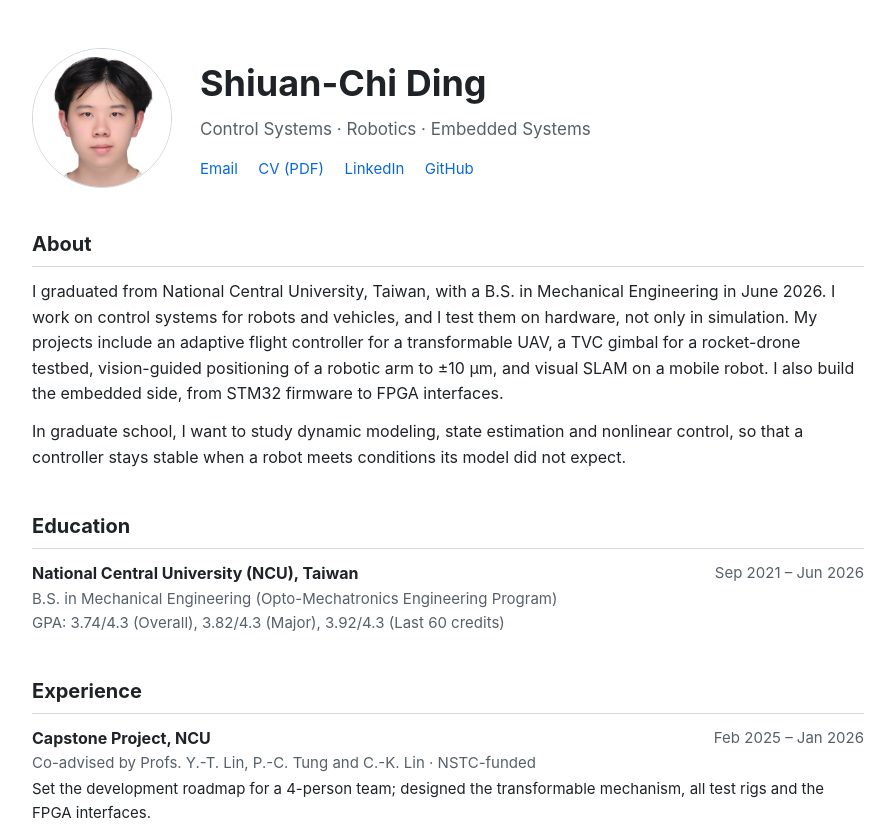
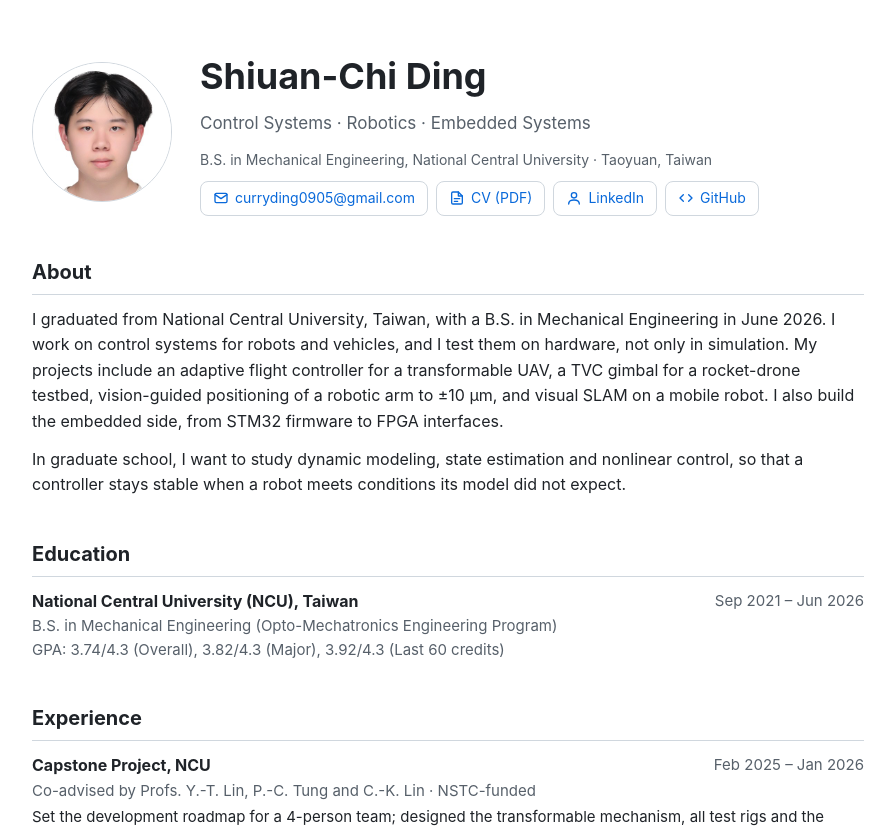
Before and after one commit to shiuanchi-ding/shiuanchi-ding.github.io, a plain HTML site: page index.html in a window 1280 px wide. Shown: the top 828 px of the page, without its empty margins (192-1087 px from the left). Drawn offline with Linux system fonts and the light colour scheme.

Commit message:
Add files via upload

```diff
--- a/index.html
+++ b/index.html
@@ -18,8 +18,15 @@
   .photo { width: 140px; height: 140px; border-radius: 50%; object-fit: cover; border: 1px solid #d0d7de; }
   h1 { font-size: 36px; margin: 0; font-weight: 700; }
   .tagline { font-size: 17px; color: #57606a; margin: 4px 0 12px; }
-  .links a { color: #0969da; text-decoration: none; margin-right: 16px; font-size: 15px; }
-  .links a:hover { text-decoration: underline; }
+  .links { display: flex; flex-wrap: wrap; gap: 8px; margin-top: 4px; }
+  .links a {
+    display: inline-flex; align-items: center; gap: 6px; padding: 5px 12px;
+    border: 1px solid #d0d7de; border-radius: 8px; color: #0969da;
+    text-decoration: none; font-size: 14px;
+  }
+  .links a:hover { border-color: #0969da; background: #f6f8fa; }
+  .links svg { width: 16px; height: 16px; stroke: currentColor; fill: none; stroke-width: 2; stroke-linecap: round; stroke-linejoin: round; }
+  .loc { font-size: 14px; color: #57606a; margin: 0 0 10px; }
   h2 {
     font-size: 20px; margin: 40px 0 12px; padding-bottom: 6px;
     border-bottom: 1px solid #d0d7de;
@@ -63,11 +70,12 @@
     <div>
       <h1>Shiuan-Chi Ding</h1>
       <p class="tagline">Control Systems · Robotics · Embedded Systems</p>
+      <p class="loc">B.S. in Mechanical Engineering, National Central University · Taoyuan, Taiwan</p>
       <div class="links">
-        <a href="mailto:curryding0905@gmail.com">Email</a>
-        <a href="files/CV.pdf">CV (PDF)</a>
-        <a href="https://www.linkedin.com/in/shiuan-chi-ding">LinkedIn</a>
-        <a href="https://github.com/shiuanchi-ding">GitHub</a>
+        <a href="mailto:curryding0905@gmail.com"><svg viewBox="0 0 24 24"><rect x="3" y="5" width="18" height="14" rx="2"/><path d="M3 7l9 6 9-6"/></svg>curryding0905@gmail.com</a>
+        <a href="files/CV.pdf"><svg viewBox="0 0 24 24"><path d="M14 3H6a2 2 0 0 0-2 2v14a2 2 0 0 0 2 2h12a2 2 0 0 0 2-2V9z"/><path d="M14 3v6h6"/><path d="M8 13h8M8 17h5"/></svg>CV (PDF)</a>
+        <a href="https://www.linkedin.com/in/shiuan-chi-ding"><svg viewBox="0 0 24 24"><circle cx="12" cy="8" r="4"/><path d="M4 21c0-4 4-6 8-6s8 2 8 6"/></svg>LinkedIn</a>
+        <a href="https://github.com/shiuanchi-ding"><svg viewBox="0 0 24 24"><path d="M8 7l-5 5 5 5M16 7l5 5-5 5"/></svg>GitHub</a>
       </div>
     </div>
   </header>
@@ -210,7 +218,7 @@
     <a href="files/compression-report.pdf">[Report]</a>
   </div>
 
-  <footer>Last updated: Nov 2026</footer>
+  <footer>© 2026 Shiuan-Chi Ding · Last updated Nov 2026</footer>
 
 </div>
 </body>
```
Also changed, not shown: 2 other files.
